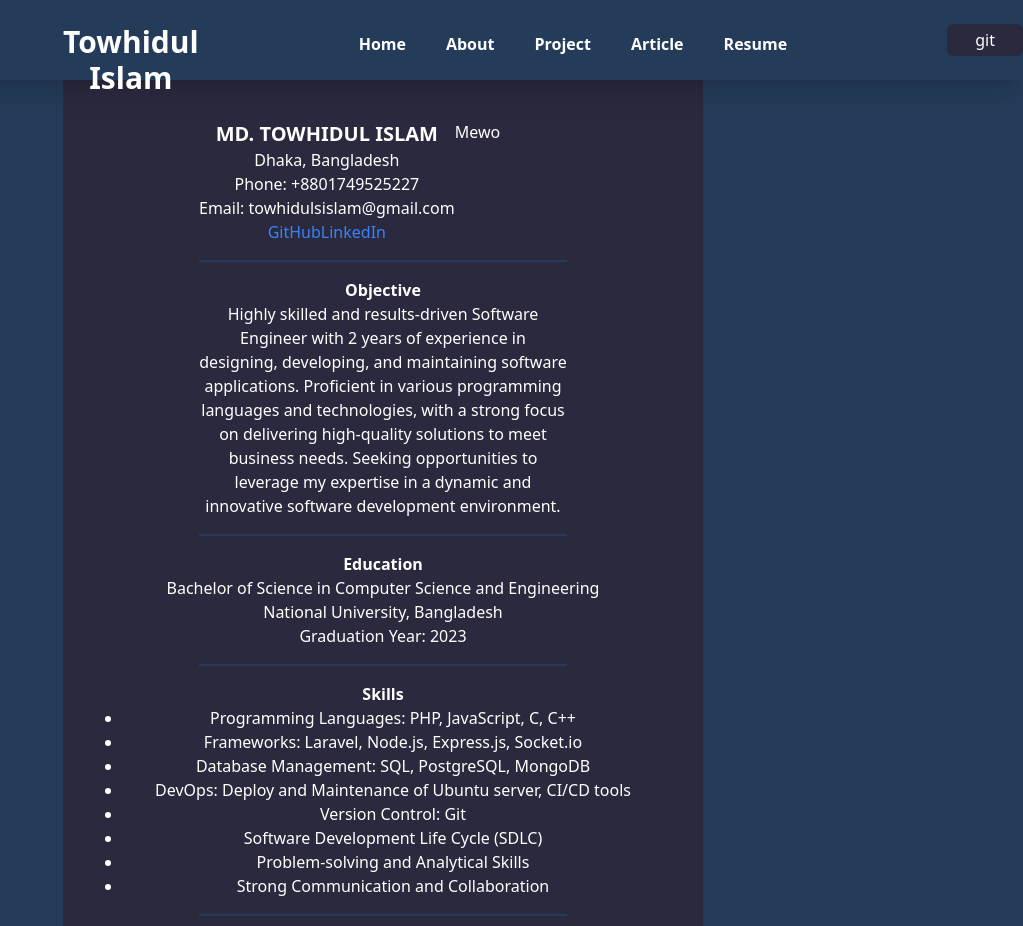
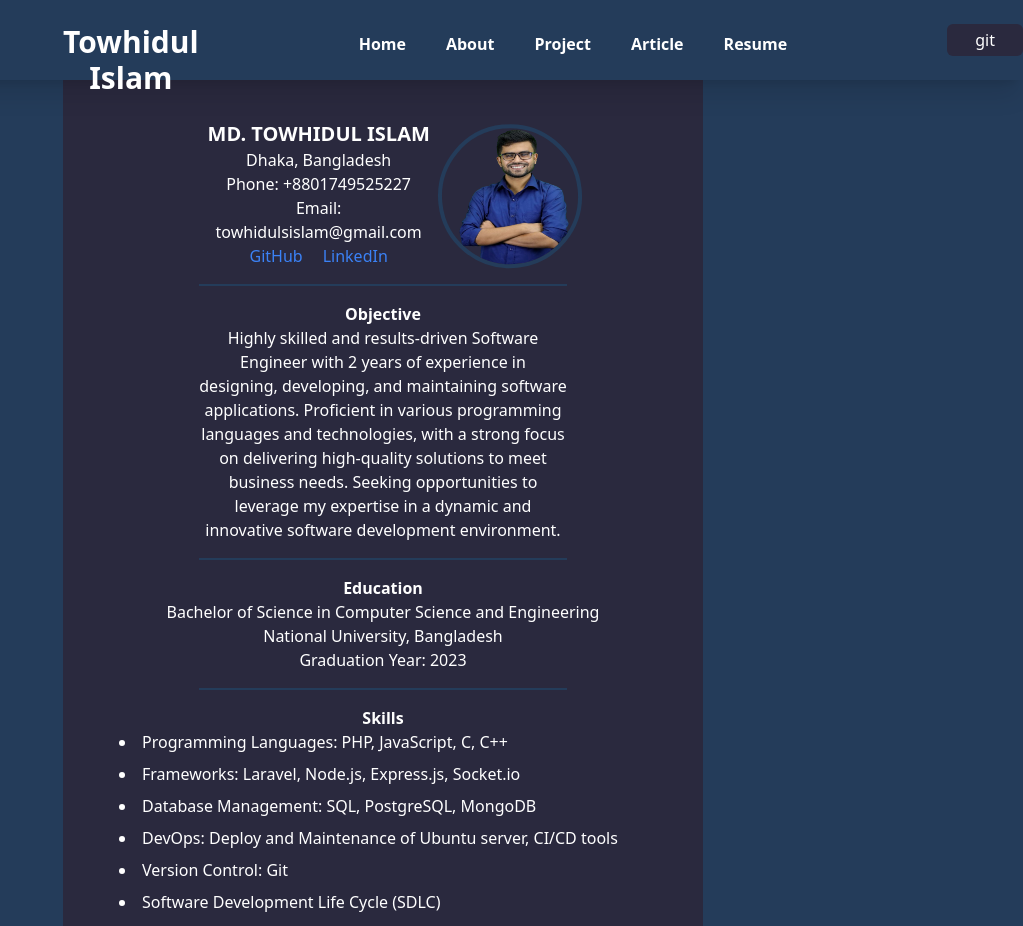
Before and after one commit to towhidul1999/PORTFOLIO, a React (Vite) app: page /resume in a window 1280 px wide. Shown: the top 926 px of the page, without its empty margins (257-1280 px from the left). Built offline with nearby package versions, Linux system fonts and the light colour scheme.

Commit message:
Resume update

```diff
--- a/src/App.jsx
+++ b/src/App.jsx
@@ -49,7 +49,7 @@ const router = createBrowserRouter([
                 element: <About></About>
             },
             {
-                path: "/home",
+                path: "/",
                 element: <Home></Home>
             },
             {
--- a/src/components/Navbar.jsx
+++ b/src/components/Navbar.jsx
@@ -8,7 +8,7 @@ const Navbar = () => {
                 <Link to="/home"><h1 className='text-white ml-80 mt-6 text-3xl font-extrabold cursor-pointer'>Towhidul Islam</h1></Link>
             </div>
             <div className='ml-40 mt-8 space-x-10 text-white font-extrabold flex'>
-                <Link to="/home"><button className='hover:border-b-4 hover:border-custom-blue pb-1'>Home</button></Link>
+                <Link to="/"><button className='hover:border-b-4 hover:border-custom-blue pb-1'>Home</button></Link>
                 <Link to="/about"><button className='hover:border-b-4 hover:border-custom-blue pb-1'>About</button></Link>
                 <Link to="/project"><button className='hover:border-b-4 hover:border-custom-blue pb-1'>Project</button></Link>
                 <Link to="/article"><button className='hover:border-b-4 hover:border-custom-blue pb-1'>Article</button></Link>
--- a/src/components/Resume.jsx
+++ b/src/components/Resume.jsx
@@ -7,7 +7,7 @@ const Article = () => {
 
                 <div className="mt-20 justify-center items-center p-10 bg-custom-blue mx-80 text-white">
 
-                    <div className="mb-4 flex ml-24">
+                    <div className="mb-4 flex ml-24 justify-between">
                         <div>
                             <h2 className="text-xl font-bold">MD. TOWHIDUL ISLAM</h2>
                             <p>Dhaka, Bangladesh</p>
@@ -15,11 +15,17 @@ const Article = () => {
                             <p>Phone: +8801749525227</p>
                             <p>Email: towhidulsislam@gmail.com</p>
                             <a href="#" className="text-blue-500">GitHub</a>
-                            <a href="#" className="text-blue-500 space-x-5">LinkedIn</a>
+                            <a href="#" className="text-blue-500 ml-5">LinkedIn</a>
                         </div>
-                        <div className="space-x-2">
-                            <h1>Mewo</h1>
+                        <div className="-rotate-6">
+                            <img
+                                src="../../video/towhidul.png"
+                                alt="Profile"
+                                className="w-36 h-36 border-4 border-custom-black rounded-full mr-24"
+                            />
                         </div>
+
+
                     </div>
 
                     <hr className="border-t-2 border-custom-black my-4 mx-24" />
@@ -40,9 +46,9 @@ const Article = () => {
 
                     <hr className="border-t-2 border-custom-black my-4 mx-24" />
 
-                    <div>
-                        <h3 className="font-semibold">Skills</h3>
-                        <ul className="list-disc pl-5">
+                    <div className='justify-center items-center'>
+                        <h3 className="font-semibold text-center justify-center items-center">Skills</h3>
+                        <ul className="list-disc list-inside ml-4 space-y-2 text-justify">
                             <li>Programming Languages: PHP, JavaScript, C, C++</li>
                             <li>Frameworks: Laravel, Node.js, Express.js, Socket.io</li>
                             <li>Database Management: SQL, PostgreSQL, MongoDB</li>
@@ -53,6 +59,7 @@ const Article = () => {
                             <li>Strong Communication and Collaboration</li>
                         </ul>
                     </div>
+
 
                     <hr className="border-t-2 border-custom-black my-4 mx-24" />
 
@@ -140,9 +147,8 @@ const Article = () => {
                     </div>
                 </div>
 
+                <button className='bg-custom-blue h-8 w-40 rounded-md hover:bg-gray-600 transition ease-in-out delay-150 mt-10 text-white'>Downlaod Resume</button>
             </div>
-
-
         </>
     );
 };
```
